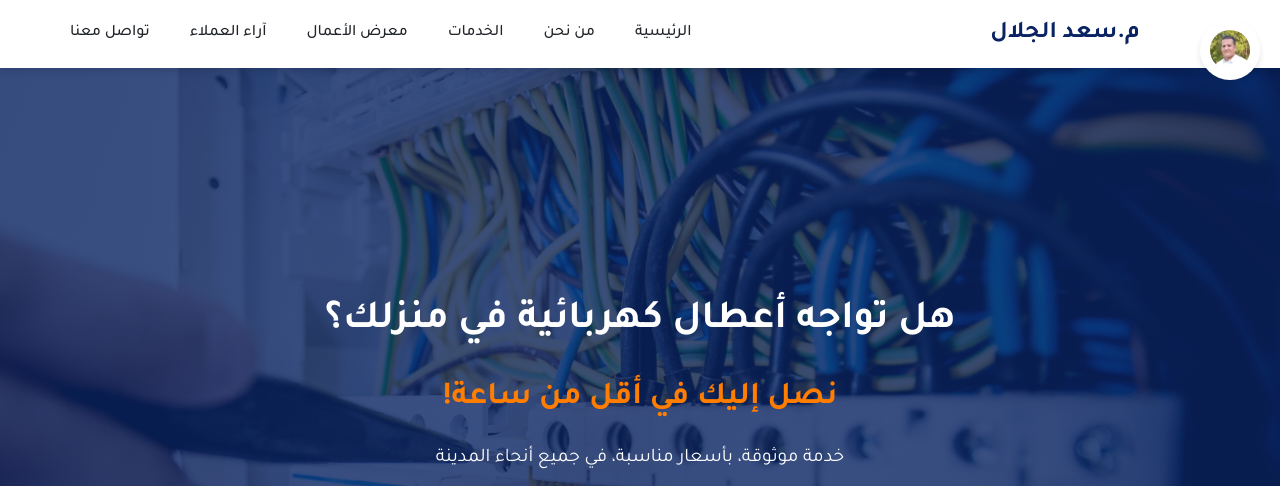
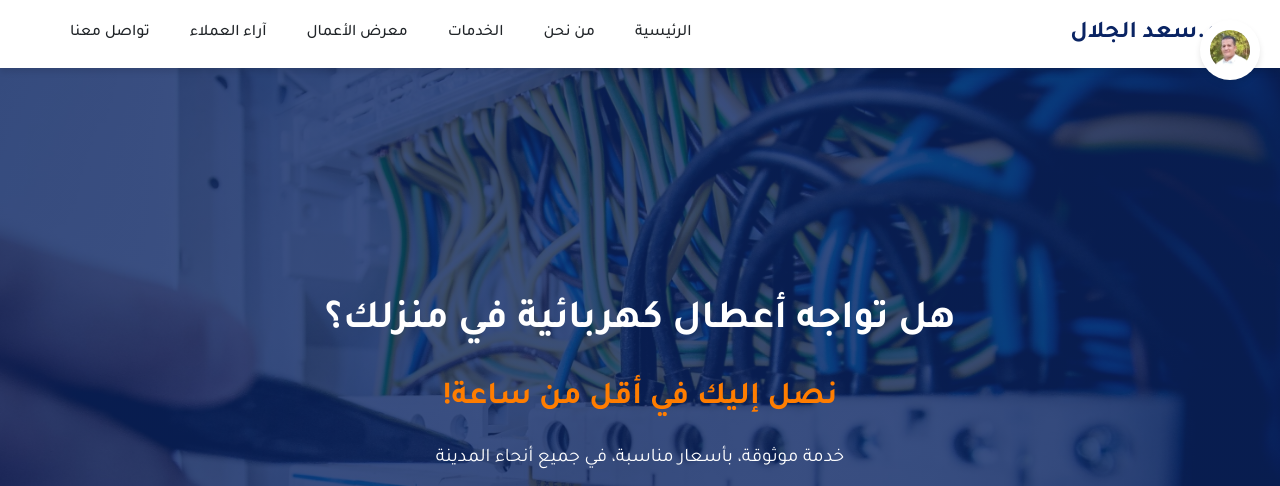
Before and after one commit to khaled-assag/Saad-Al-galal, a plain HTML site: page index.html in a window 1280 px wide. Shown: the top 486 px of the page. Drawn offline with Linux system fonts and the light colour scheme.

Commit message:
Update style.css

```diff
--- a/style.css
+++ b/style.css
@@ -125,12 +125,7 @@ img {
     padding: 0 20px;
 }
 
-.navbar .container .logo{
-      padding: 0 80px;
 
-
-
-}
 
 .logo {
     font-size: 1.5rem;
```
